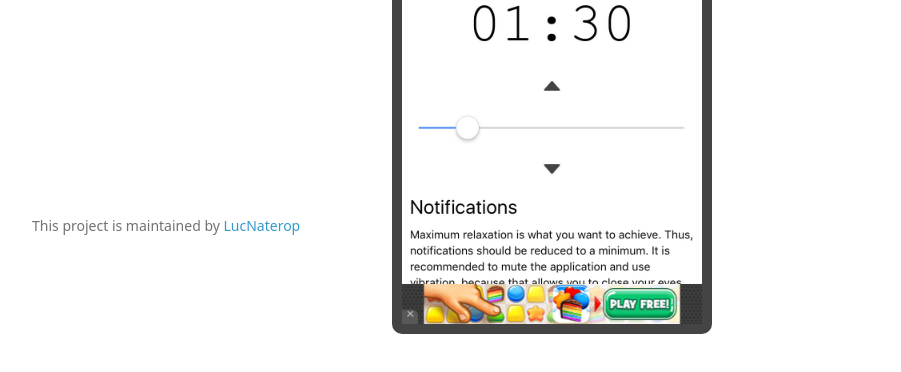
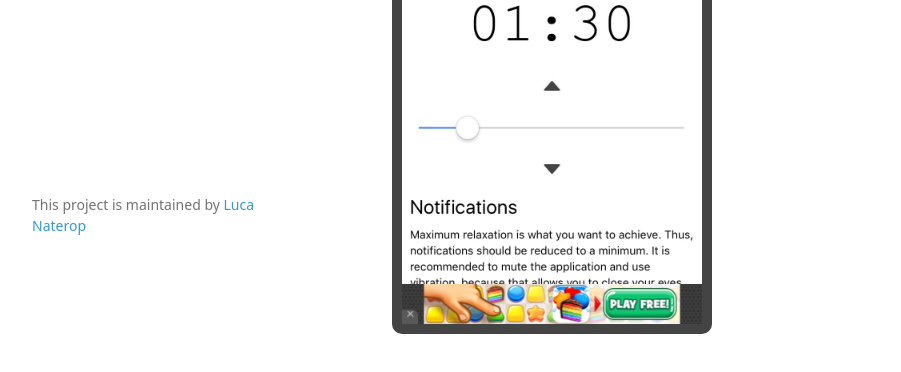
Before and after one commit to lucnat/freedive-legacy, a plain HTML site: page index.html in a window 1280 px wide. Shown: the part 494-866 px from the top of the page, without its empty margins (178-1079 px from the left). Drawn offline with Linux system fonts and the light colour scheme; a web font is replaced by a local one.

Commit message:
Minor change in website

```diff
--- a/index.html
+++ b/index.html
@@ -38,7 +38,7 @@ A simple but effective breathhold training application for freedivers. <br>
 
       </section>
       <footer>
-        <p>This project is maintained by <a href="https://github.com/LucNaterop">LucNaterop</a></p>
+        <p>This project is maintained by <a href="https://github.com/LucNaterop">Luca Naterop</a></p>
       </footer>
     </div>
     <script src="javascripts/scale.fix.js"></script>
```
